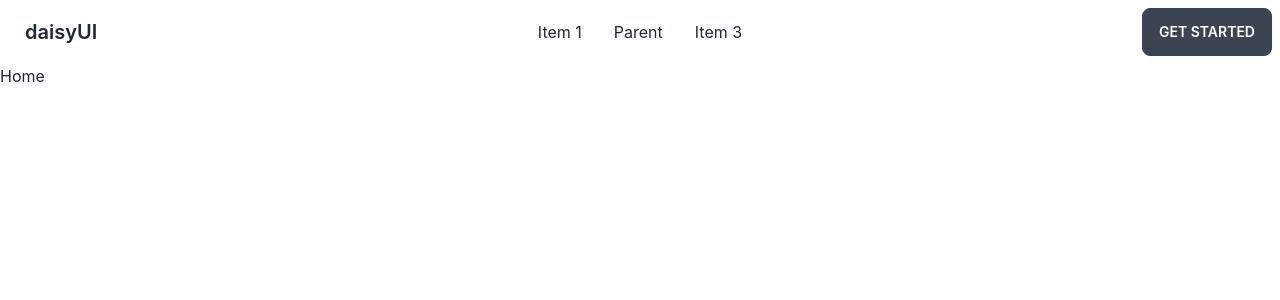
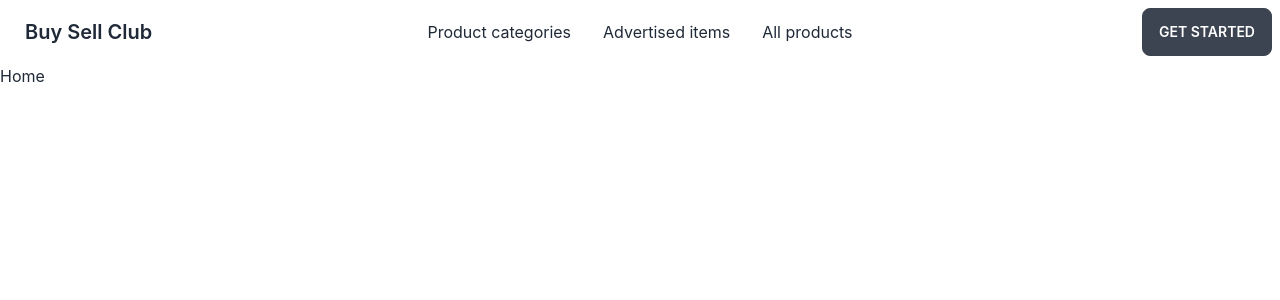
Before and after one commit to RaisulislamRimon/project12-used-products-resale-client, a React (Create React App) app: page / in a window 1280 px wide. Shown: the top 300 px of the page. Built offline with nearby package versions, Linux system fonts and the light colour scheme.

Commit message:
navbar updated

```diff
--- a/src/Pages/Shared/Navbar/Navbar.js
+++ b/src/Pages/Shared/Navbar/Navbar.js
@@ -5,13 +5,15 @@ const Navbar = () => {
   const menuItems = (
     <>
       <li>
-        <Link>Item 1</Link>
+        <Link to="/">Product categories</Link>
       </li>
       <li tabIndex={0}>
-        <Link className="justify-between">Parent</Link>
+        <Link to="/" className="justify-between">
+          Advertised items
+        </Link>
       </li>
       <li>
-        <Link>Item 3</Link>
+        <Link to="/">All products</Link>
       </li>
     </>
   );
@@ -43,7 +45,9 @@ const Navbar = () => {
               {menuItems}
             </ul>
           </div>
-          <Link className="btn btn-ghost normal-case text-xl">daisyUI</Link>
+          <Link to="/" className="btn btn-ghost normal-case text-xl">
+            Buy Sell Club
+          </Link>
         </div>
         <div className="navbar-center hidden lg:flex">
           <ul className="menu menu-horizontal p-0">{menuItems}</ul>
```
